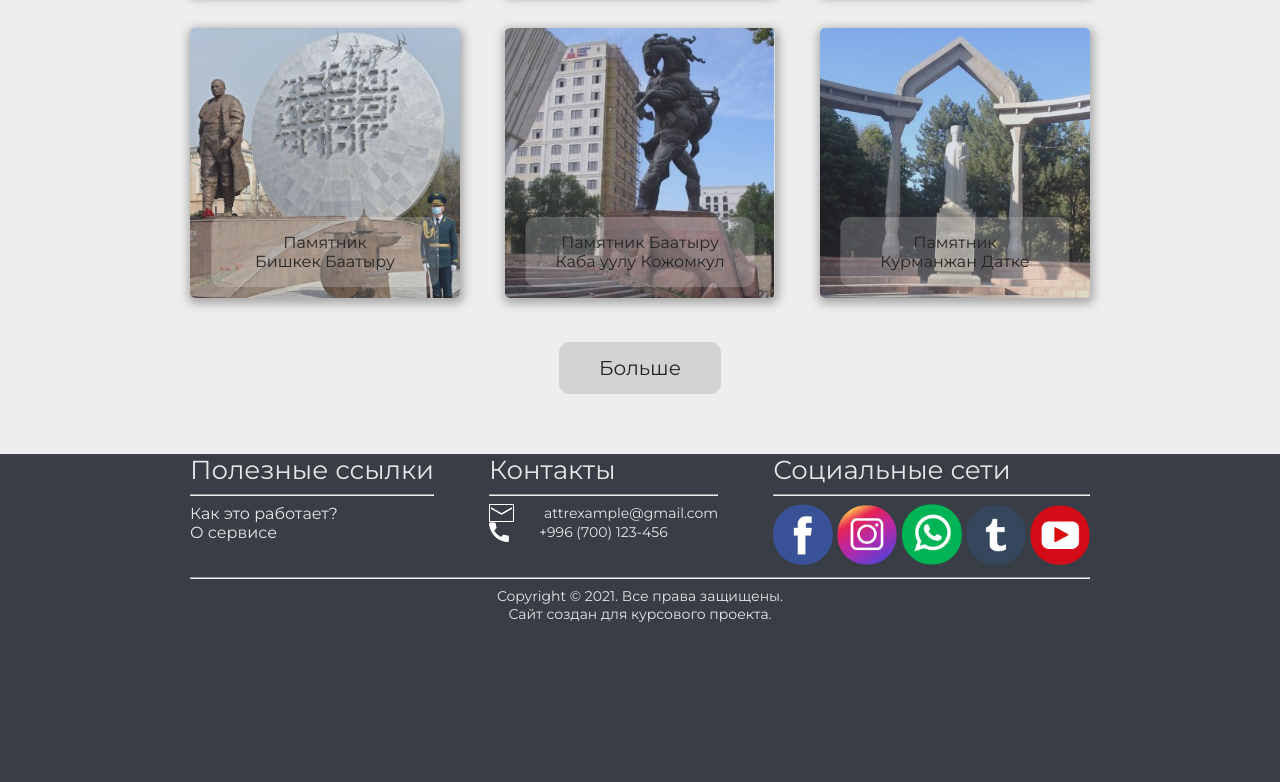
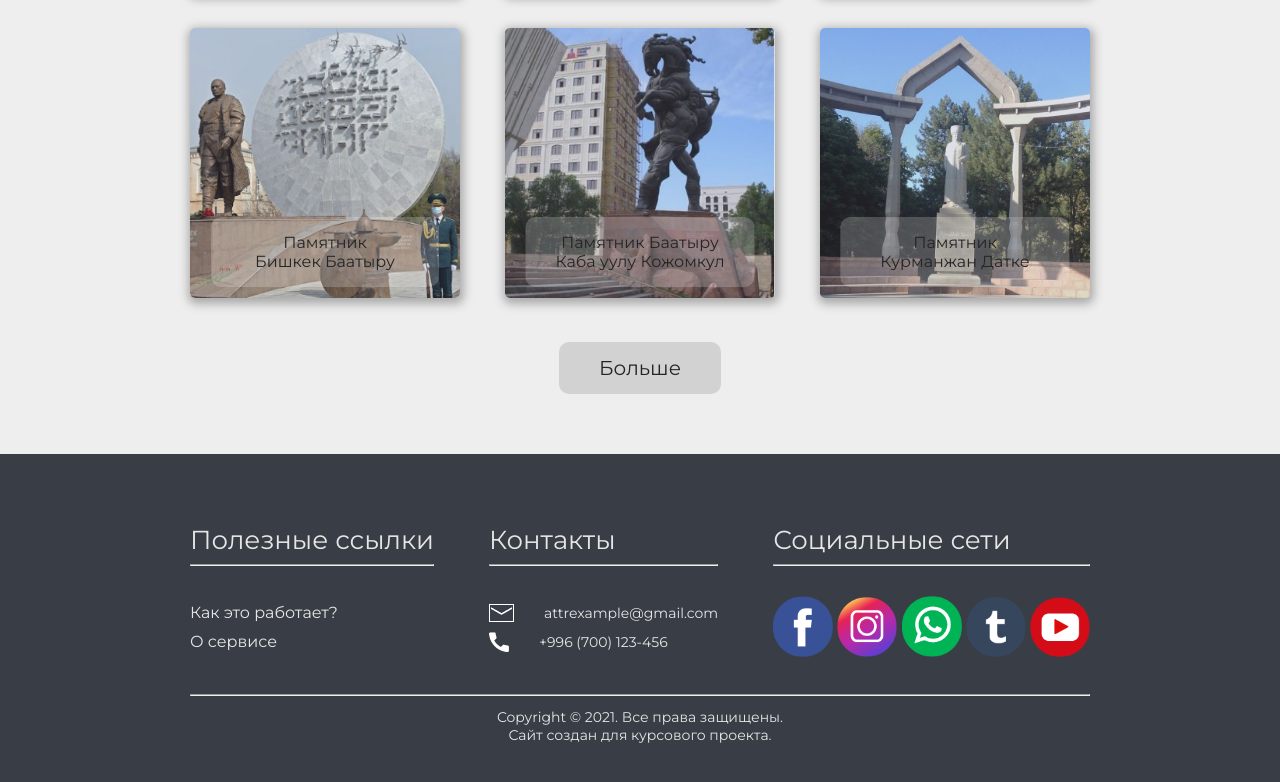
Before and after one commit to ErmekZhumagulov/course-project, a plain HTML site: page index.html in a window 1280 px wide. Shown: the part 1094-1876 px from the top of the page. Drawn offline with Linux system fonts and the light colour scheme.

Commit message:
done with home page

```diff
--- a/index.html
+++ b/index.html
@@ -123,12 +123,13 @@
     </section>
     <footer class="footer">
         <div class="container">
+            <div class="all-elements-of-footer">
                 <div class="footer-flex">
                     <div class="usefull-links">
                         <p class="heading-text-1">Полезные ссылки</p>
                         <hr>
-                    <a href="#"><p class="linkis">Как это работает?</p></a>
-                    <a href="#"><p class="linkis">О сервисе</p></a>
+                        <a href="#"><p class="linkis linkis1">Как это работает?</p></a>
+                        <a href="#"><p class="linkis linkis2">О сервисе</p></a>
                     </div>
                     <div class="contacts">
                         <p class="heading-text-2">Контакты</p>
@@ -160,6 +161,7 @@
                     Сайт создан для курсового проекта.
                 </p>
             </div>
+        </div>
     </footer>
 
 <script src="script.js"></script>
--- a/style.css
+++ b/style.css
@@ -385,6 +385,14 @@ nav {
     font-size: 16px;
 }
 
+.linkis1 {
+    margin-top: 37px;
+}
+
+.linkis2 {
+    margin-top: 10px;
+}
+
 .heading-text-2 {
     color: rgb(230, 230, 230);
     font-size: 26px;
@@ -404,17 +412,35 @@ nav {
     align-items: center;
 }
 
+.mailof {
+    margin-top: 38px;
+}
+
+.telof {
+    margin-top: 10px;
+}
+
 .heading-text-3 {
     color: rgb(230, 230, 230);
     font-size: 26px;
 }
 
+.soc-icons {
+    margin-top: 30px;
+    margin-bottom: 25px;
+}
+
 .last-text {
     color: rgb(230, 230, 230);
     font-size: 14px;
+    margin-top: 12px;
 }
 
 .footer-flex {
     display: flex;
     justify-content: space-between;
 }
+
+.all-elements-of-footer {
+    padding-top: 70px;
+}
```
Lines whose indentation alone changed are shown as unchanged.
